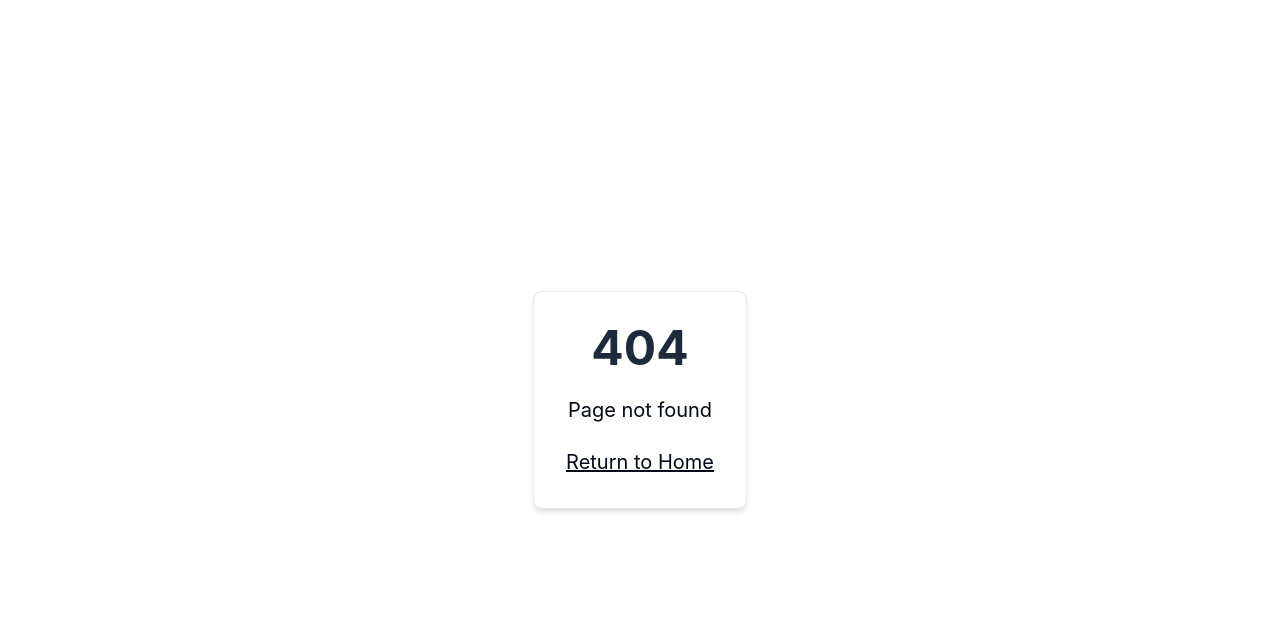
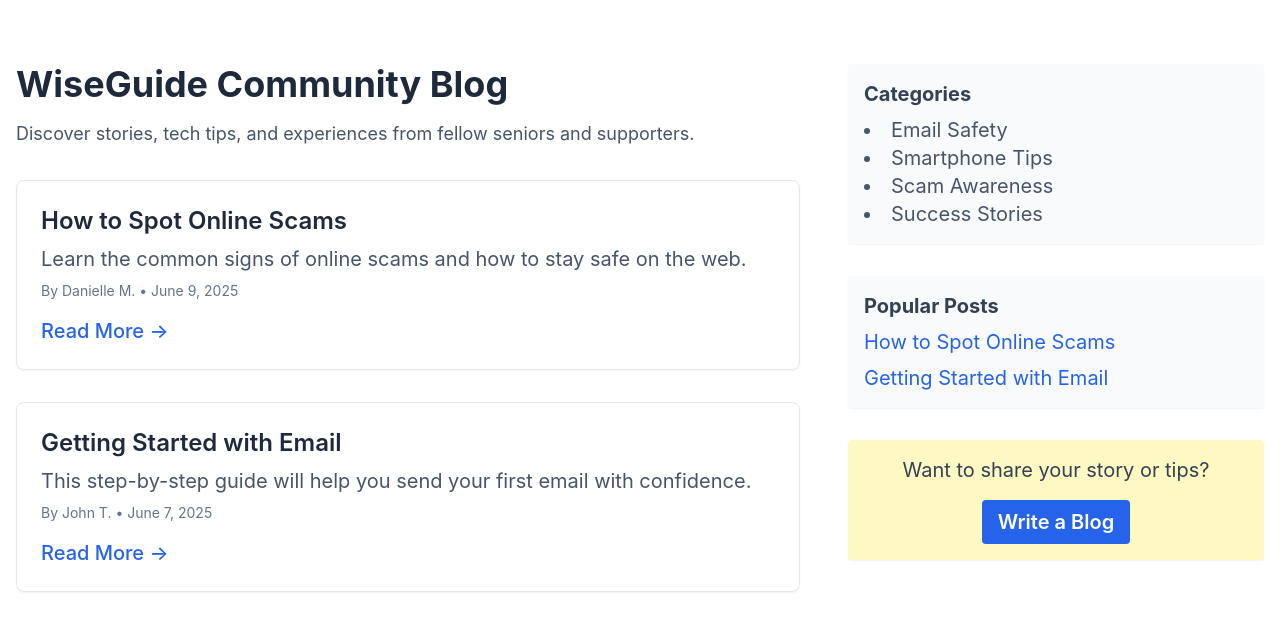
Before and after one commit to dannisherman/wiseguidepdf, a React (Vite) app: page /blog in a window 1280 px wide. Before the commit this address had no page. Shown: the top 630 px of the page. Built offline with nearby package versions, Linux system fonts and the light colour scheme.

Commit message:
Fix path import for Vite config

```diff
--- a/src/App.tsx
+++ b/src/App.tsx
@@ -8,6 +8,7 @@ import Index from "./pages/Index";
 import NotFound from "./pages/NotFound";
 import EmailSignup from './components/EmailSignup';
 import About from './pages/About';
+import Blog from './pages/Blog';
 
 const queryClient = new QueryClient();
 
@@ -23,6 +24,7 @@ const App = () => (
             <Route path="/signup" element={<EmailSignup />} />
              <Route path="/about" element={<About />} /> {/* 👈 Add this line */}
             <Route path="*" element={<NotFound />} />
+            <Route path="/blog" element={<Blog />} />
           </Routes>
         </Router>
       </TooltipProvider>
--- /dev/null
+++ b/src/pages/Blog.tsx
@@ -0,0 +1,83 @@
+import React from 'react';
+import { Link } from 'react-router-dom';
+
+const mockPosts = [
+  {
+    id: 1,
+    title: 'How to Spot Online Scams',
+    excerpt: 'Learn the common signs of online scams and how to stay safe on the web.',
+    author: 'Danielle M.',
+    date: 'June 9, 2025'
+  },
+  {
+    id: 2,
+    title: 'Getting Started with Email',
+    excerpt: 'This step-by-step guide will help you send your first email with confidence.',
+    author: 'John T.',
+    date: 'June 7, 2025'
+  }
+];
+
+const Blog: React.FC = () => {
+  return (
+    <div className="bg-white min-h-screen py-16 px-4">
+      <div className="max-w-7xl mx-auto flex flex-col lg:flex-row gap-12">
+        {/* Main Content */}
+        <div className="flex-1">
+          <h1 className="text-4xl font-bold text-slate-800 mb-4">WiseGuide Community Blog</h1>
+          <p className="text-lg text-slate-600 mb-8">
+            Discover stories, tech tips, and experiences from fellow seniors and supporters.
+          </p>
+
+          {/* Blog Posts */}
+          <div className="space-y-8">
+            {mockPosts.map(post => (
+              <div key={post.id} className="border p-6 rounded-lg shadow-sm hover:shadow-md transition">
+                <h2 className="text-2xl font-semibold text-slate-800 mb-2">{post.title}</h2>
+                <p className="text-slate-600 mb-2">{post.excerpt}</p>
+                <div className="text-sm text-slate-500 mb-4">
+                  By {post.author} • {post.date}
+                </div>
+                <Link to={`/blog/${post.id}`} className="text-blue-600 hover:underline font-medium">
+                  Read More →
+                </Link>
+              </div>
+            ))}
+          </div>
+        </div>
+
+        {/* Sidebar */}
+        <aside className="w-full lg:w-1/3 space-y-8">
+          <div className="bg-gray-50 p-4 rounded shadow-sm">
+            <h3 className="text-xl font-bold mb-2 text-slate-700">Categories</h3>
+            <ul className="list-disc list-inside text-slate-600">
+              <li>Email Safety</li>
+              <li>Smartphone Tips</li>
+              <li>Scam Awareness</li>
+              <li>Success Stories</li>
+            </ul>
+          </div>
+
+          <div className="bg-gray-50 p-4 rounded shadow-sm">
+            <h3 className="text-xl font-bold mb-2 text-slate-700">Popular Posts</h3>
+            <ul className="text-blue-600 hover:underline space-y-2">
+              <li><Link to="/blog/1">How to Spot Online Scams</Link></li>
+              <li><Link to="/blog/2">Getting Started with Email</Link></li>
+            </ul>
+          </div>
+
+          <div className="bg-yellow-100 p-4 rounded shadow-sm text-center">
+            <p className="mb-4 text-slate-700">Want to share your story or tips?</p>
+            <Link to="/write-blog">
+              <button className="bg-blue-600 hover:bg-blue-700 text-white px-4 py-2 rounded font-semibold">
+                Write a Blog
+              </button>
+            </Link>
+          </div>
+        </aside>
+      </div>
+    </div>
+  );
+};
+
+export default Blog;
```
